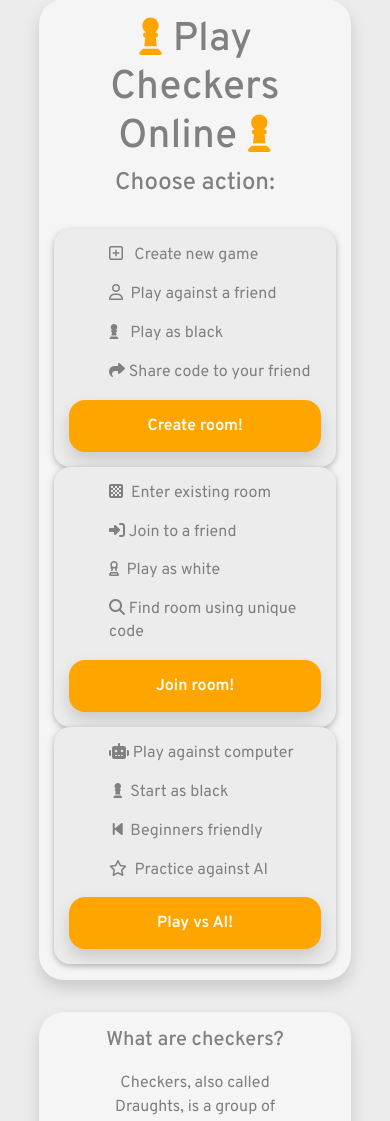
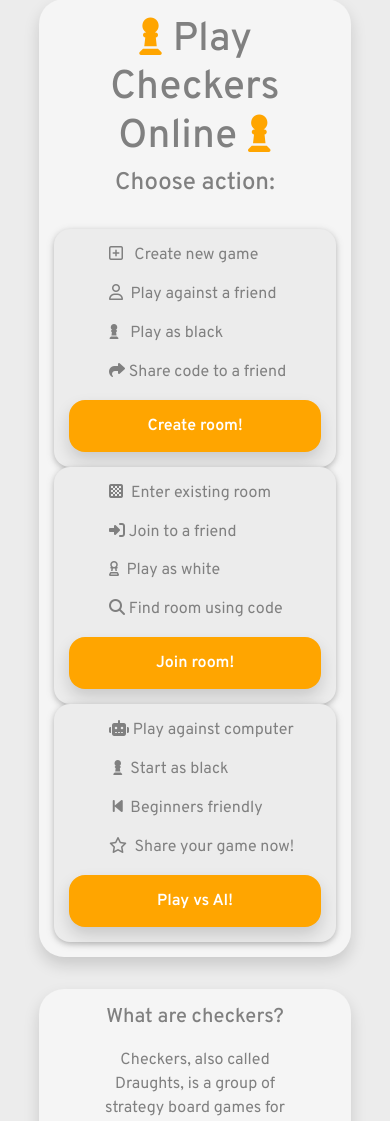
Before and after one commit to mkrol1997/PyCheck, a Flask app: page / in a window 390 px wide. Shown: the part 109-1230 px from the top of the page. Run offline with Flask 3, Linux system fonts and the light colour scheme; parts of the project's set-up code (start-up, migrations or seed data) failed here and were passed over; some libraries are stand-ins or nearby versions.

Commit message:
Responsive dashboard cards

```diff
--- a/checkers_app/checkers/static/css/home.css
+++ b/checkers_app/checkers/static/css/home.css
@@ -1,11 +1,11 @@
-@media (max-width:1000px) {
+@media (max-width:1100px) {
     .section-wrapper {
         width: 90vw !important;
     }
 }
 
 
-@media (max-width:1300px) {
+@media (max-width:1700px) {
     .section-wrapper {
         width: 80vw !important;
     }
--- a/checkers_app/checkers/templates/home.html
+++ b/checkers_app/checkers/templates/home.html
@@ -22,7 +22,7 @@
                                 <li><i class="fa-regular fa-square-plus"></i> &nbsp Create new game</li>
                                 <li><i class="fa-regular fa-user"></i>&nbsp Play against a friend</li>
                                 <li><i class="fa-solid fa-chess-pawn"></i> &nbsp Play as black</li>
-                                <li><i class="fa-solid fa-share"></i> Share code to your friend</li>
+                                <li><i class="fa-solid fa-share"></i> Share code to a friend</li>
                             </ul>
                             <div class="btn shadow w-100 card-read-more align-bottom"
                                  style="border-radius: 1rem; background-color: orange">
@@ -42,7 +42,7 @@
                                 <li><i class="fa-solid fa-chess-board mr-2"></i>Enter existing room</li>
                                 <li><i class="fa-solid fa-right-to-bracket"></i> Join to a friend</li>
                                 <li><i class="fa-regular fa-chess-pawn"></i>&nbsp Play as white</li>
-                                <li><i class="fa-solid fa-magnifying-glass"></i> Find room using unique code</li>
+                                <li><i class="fa-solid fa-magnifying-glass"></i> Find room using code</li>
                             </ul>
                             <div class="btn shadow w-100 card-read-more align-bottom"
                                  style="border-radius: 1rem; background-color: orange">
@@ -62,7 +62,7 @@
                                 <li><i class="fa-solid fa-robot"></i> Play against computer</li>
                                 <li>&nbsp<i class="fa-solid fa-chess-pawn"></i>&nbsp Start as black</li>
                                 <li>&nbsp<i class="fa-solid fa-backward-step"></i>&nbsp Beginners friendly</li>
-                                <li><i class="fa-regular fa-star"></i>&nbsp Practice against AI</li>
+                                <li><i class="fa-regular fa-star"></i>&nbsp Share your game now!</li>
                             </ul>
                             <div class="btn shadow w-100 card-read-more align-bottom"
                                  style="border-radius: 1rem; background-color: orange">
```
